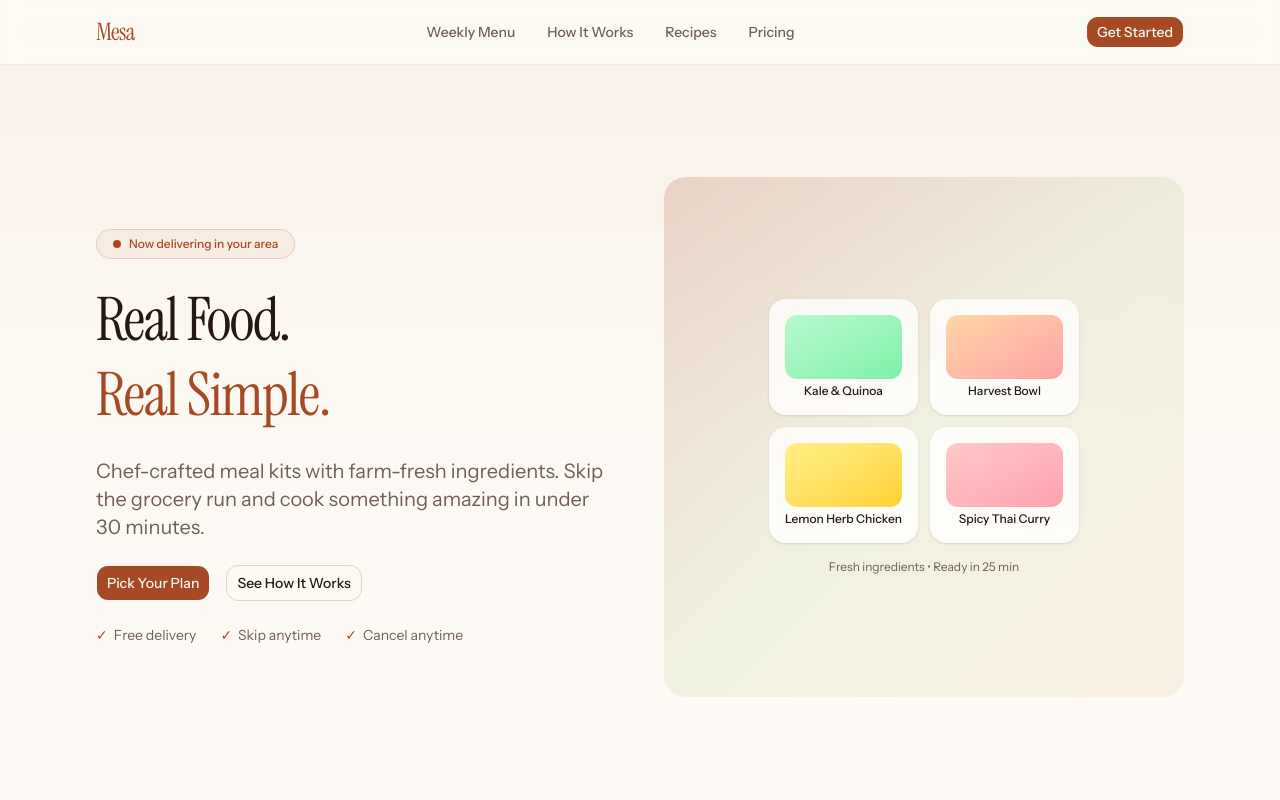
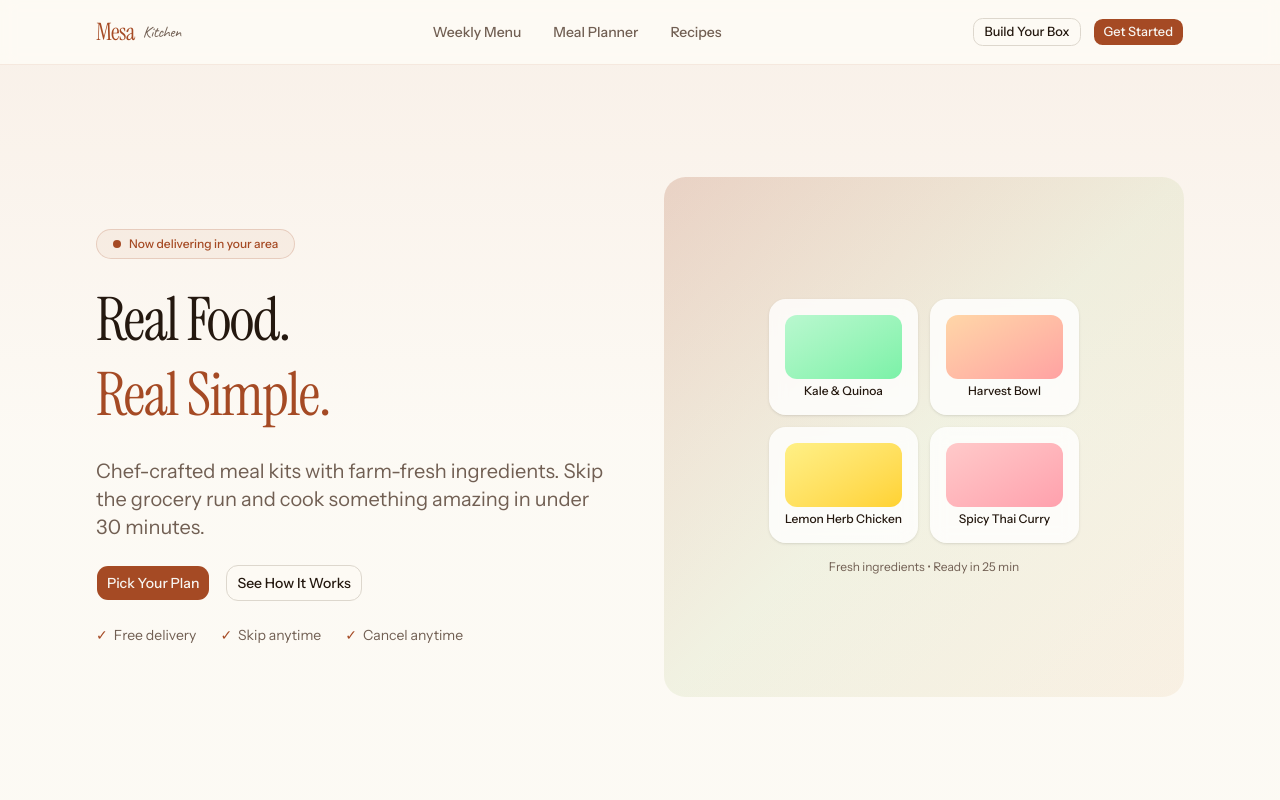
Before and after one commit to anas-khan-antimatter/mkt-mesa-kitchen, a Next.js app: page / in a window 1280 px wide. Shown: the top 800 px of the page. Built offline with nearby package versions, Linux system fonts and the light colour scheme.

Commit message:
antimatter: checkpoint c-1790732970995-ea1vk

```diff
--- a/src/components/site-header.tsx
+++ b/src/components/site-header.tsx
@@ -7,23 +7,23 @@ import { Menu } from "lucide-react";
 import { useState } from "react";
 
 const navLinks = [
-  { href: "#menu", label: "Weekly Menu" },
-  { href: "#how-it-works", label: "How It Works" },
-  { href: "#recipes", label: "Recipes" },
-  { href: "#pricing", label: "Pricing" },
+  { href: "/menu", label: "Weekly Menu" },
+  { href: "/plan", label: "Meal Planner" },
+  { href: "/recipes", label: "Recipes" },
 ];
 
 export function SiteHeader() {
   const [open, setOpen] = useState(false);
 
   return (
-    <header className="sticky top-0 z-50 w-full border-b border-border/40 bg-background/95 backdrop-blur supports-[backdrop-filter]:bg-background/60">
+    <header className="sticky top-0 z-50 w-full border-b border-primary/10 bg-background/95 backdrop-blur supports-[backdrop-filter]:bg-background/60">
       <div className="container mx-auto flex h-16 max-w-6xl items-center justify-between px-4 sm:px-6 lg:px-8">
         <Link
           href="/"
           className="flex items-center gap-2 font-heading text-2xl tracking-tight"
         >
           <span className="text-primary">Mesa</span>
+          <span className="font-hand text-base text-muted-foreground">Kitchen</span>
         </Link>
 
         <nav className="hidden md:flex md:gap-8">
@@ -31,16 +31,19 @@ export function SiteHeader() {
             <Link
               key={link.href}
               href={link.href}
-              className="text-sm font-medium text-muted-foreground transition-colors hover:text-foreground"
+              className="text-sm font-medium text-muted-foreground transition-colors hover:text-primary"
             >
               {link.label}
             </Link>
           ))}
         </nav>
 
-        <div className="hidden md:block">
-          <Button asChild>
-            <a href="#subscribe">Get Started</a>
+        <div className="hidden md:flex md:items-center md:gap-3">
+          <Button variant="outline" size="sm" asChild>
+            <Link href="/plan">Build Your Box</Link>
+          </Button>
+          <Button size="sm" asChild>
+            <Link href="/menu">Get Started</Link>
           </Button>
         </div>
 
@@ -58,17 +61,24 @@ export function SiteHeader() {
                     key={link.href}
                     href={link.href}
                     onClick={() => setOpen(false)}
-                    className="text-lg font-medium text-muted-foreground transition-colors hover:text-foreground"
+                    className="text-lg font-medium text-muted-foreground transition-colors hover:text-primary"
                   >
                     {link.label}
                   </Link>
                 ))}
               </nav>
-              <Button asChild className="mt-4">
-                <a href="#subscribe" onClick={() => setOpen(false)}>
-                  Get Started
-                </a>
-              </Button>
+              <div className="flex flex-col gap-2">
+                <Button asChild variant="outline" className="mt-2">
+                  <Link href="/plan" onClick={() => setOpen(false)}>
+                    Build Your Box
+                  </Link>
+                </Button>
+                <Button asChild>
+                  <Link href="/menu" onClick={() => setOpen(false)}>
+                    Get Started
+                  </Link>
+                </Button>
+              </div>
             </div>
           </SheetContent>
         </Sheet>
```
